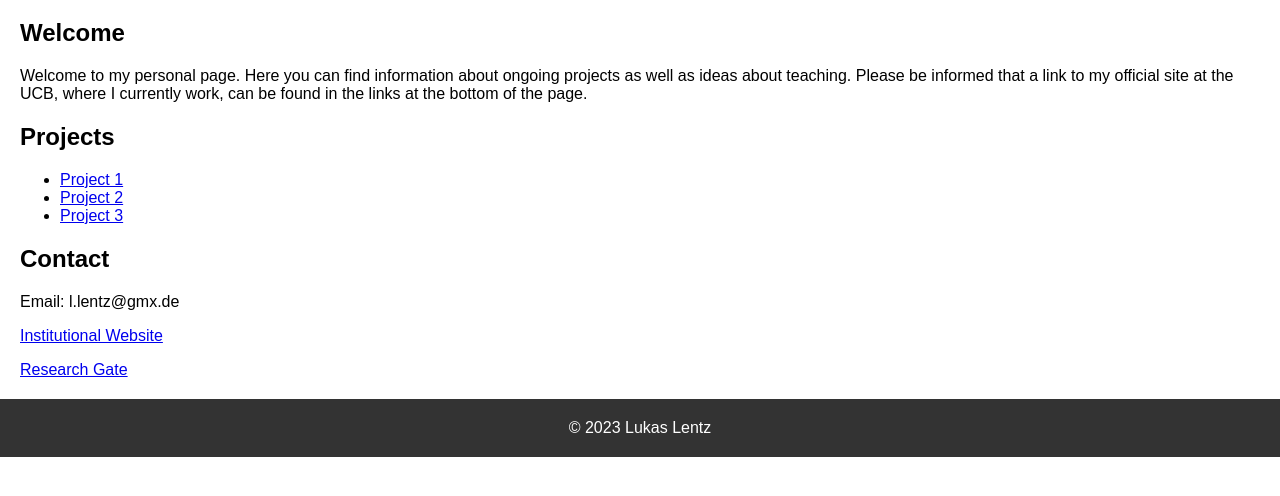
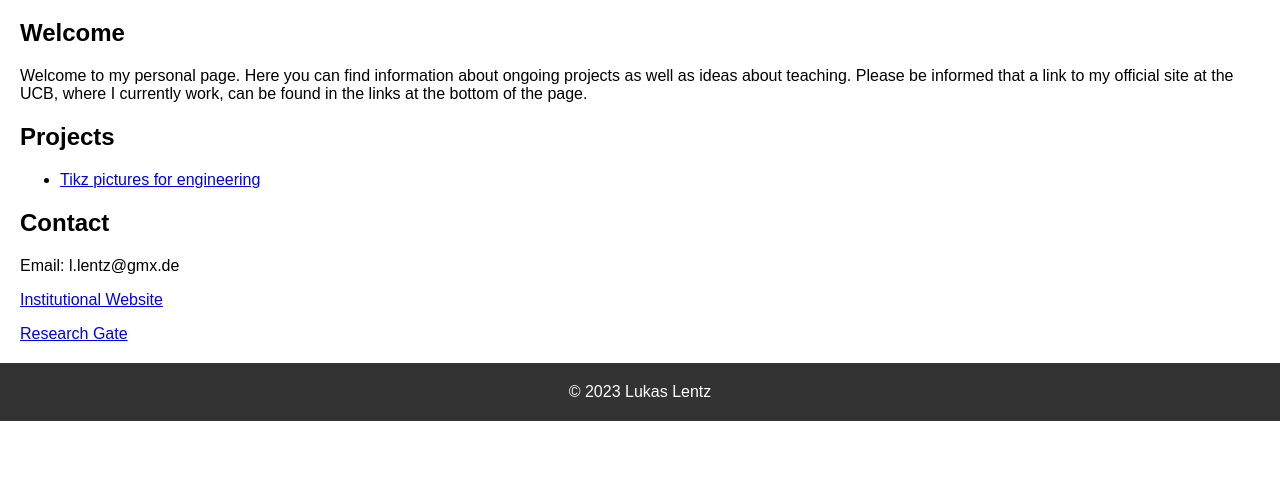
Before and after one commit to LukasLentz/LukasLentz.github.io, a plain HTML site: page index.html in a window 1280 px wide. Shown: the part 78-574 px from the top of the page. Drawn offline with Linux system fonts and the light colour scheme.

Commit message:
Update index.html

```diff
--- a/index.html
+++ b/index.html
@@ -51,9 +51,7 @@
 
     <h2>Projects</h2>
     <ul>
-      <li><a href="https://github.com/your-repo">Project 1</a></li>
-      <li><a href="https://github.com/your-repo">Project 2</a></li>
-      <li><a href="https://github.com/your-repo">Project 3</a></li>
+      <li><a href="https://github.com/lukaslentz/pictures-engineering-mechanics/tree/main">Tikz pictures for engineering</a></li>
     </ul>
 
     <h2>Contact</h2>
```
